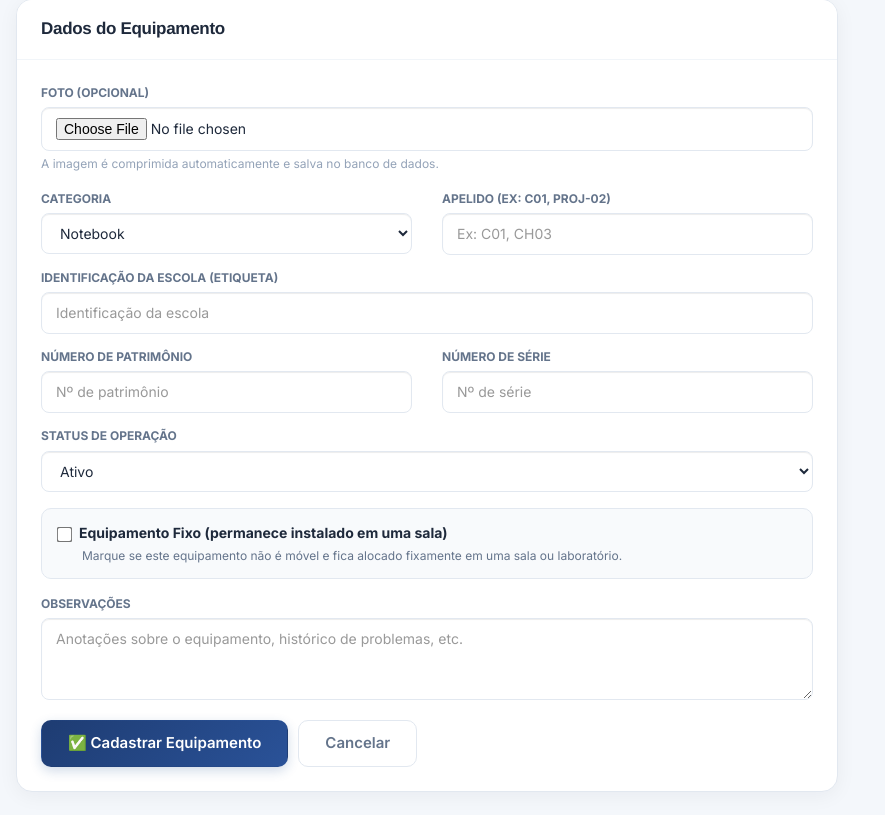
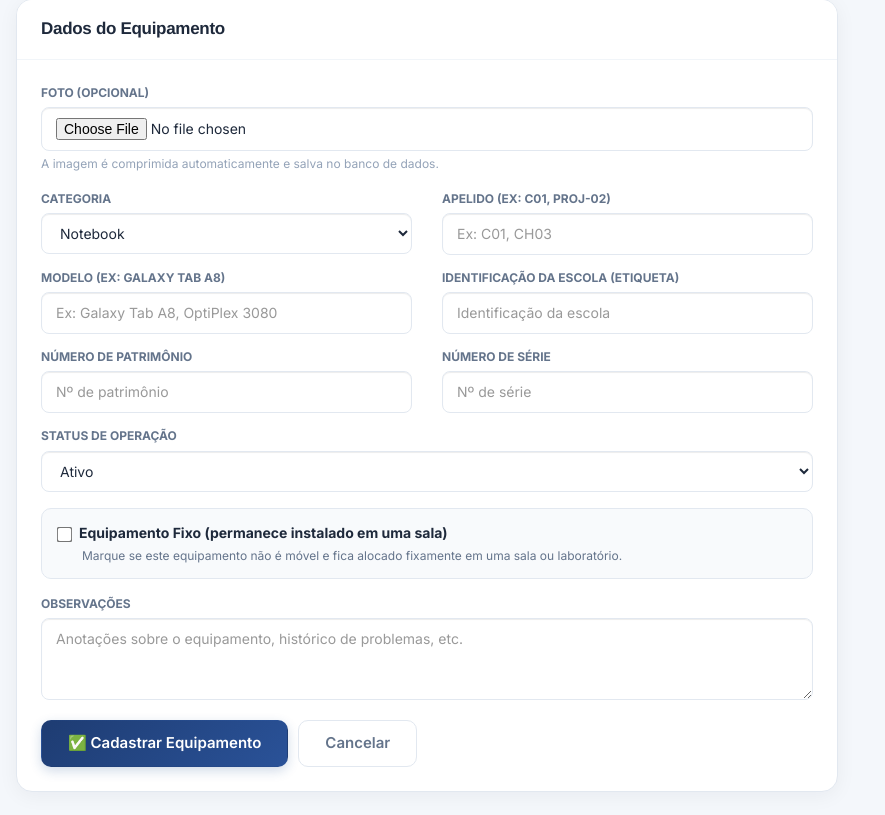
Before and after one commit to RafaelMiillerSilva/LabHub, a Django app: page /equipamentos/novo/ in a window 1280 px wide. Shown: the part 199-1014 px from the top of the page, without its empty margins (0-885 px from the left). Run offline with Django 3.2, Linux system fonts and the light colour scheme; the visitor is signed in with stand-in values (Sample User, id 1); data that the repository does not hold is empty; some libraries are stand-ins or nearby versions.

Commit message:
feat: implement equipment management module with forms, models, and service layer

```diff
--- a/app/forms.py
+++ b/app/forms.py
@@ -139,17 +139,19 @@ class EquipamentoForm(forms.ModelForm):
     class Meta:
         model = Equipamento
         fields = [
-            'categoria', 'apelido', 'identificacao_escola',
-            'numero_patrimonio', 'numero_serie', 'imei',
+            'categoria', 'modelo', 'apelido', 'identificacao_escola',
+            'numero_patrimonio', 'numero_serie', 'imei', 'imei_2',
             'fixo', 'sala', 'status', 'observacao'
         ]
         widgets = {
             'categoria': forms.Select(attrs={'class': 'form-control', 'id': 'id_categoria'}),
+            'modelo': forms.TextInput(attrs={'class': 'form-control', 'placeholder': 'Ex: Galaxy Tab A8, OptiPlex 3080'}),
             'apelido': forms.TextInput(attrs={'class': 'form-control', 'placeholder': 'Ex: C01, CH03'}),
             'identificacao_escola': forms.TextInput(attrs={'class': 'form-control', 'placeholder': 'Identificação da escola'}),
             'numero_patrimonio': forms.TextInput(attrs={'class': 'form-control', 'placeholder': 'Nº de patrimônio'}),
             'numero_serie': forms.TextInput(attrs={'class': 'form-control', 'placeholder': 'Nº de série'}),
             'imei': forms.TextInput(attrs={'class': 'form-control', 'placeholder': 'Apenas tablets/smartphones', 'id': 'id_imei'}),
+            'imei_2': forms.TextInput(attrs={'class': 'form-control', 'placeholder': 'Opcional (segundo chip)', 'id': 'id_imei_2'}),
             'fixo': forms.CheckboxInput(attrs={'id': 'id_fixo'}),
             'sala': forms.Select(attrs={'class': 'form-control', 'id': 'id_sala'}),
             'status': forms.Select(attrs={'class': 'form-control'}),
--- a/app/models.py
+++ b/app/models.py
@@ -130,10 +130,12 @@ class Equipamento(models.Model):
     categoria = models.CharField(max_length=15, choices=CATEGORIA_CHOICES, default='NOTEBOOK')
     apelido = models.CharField(max_length=30, unique=True, default='',
                                help_text='Ex: C01, CH03')
+    modelo = models.CharField('Modelo', max_length=100, blank=True, default='')
     identificacao_escola = models.CharField('Identificação da escola', max_length=60, blank=True, default='')
     numero_patrimonio = models.CharField('Número de patrimônio', max_length=60, blank=True, default='')
     numero_serie = models.CharField('Número de série', max_length=80, blank=True, default='')
-    imei = models.CharField('IMEI', max_length=20, blank=True, null=True)
+    imei = models.CharField('IMEI 1', max_length=20, blank=True, null=True)
+    imei_2 = models.CharField('IMEI 2', max_length=20, blank=True, null=True)
     status = models.CharField(max_length=12, choices=STATUS_CHOICES, default='ATIVO')
     fixo = models.BooleanField('Fixo', default=False, help_text='Indica se o equipamento é fixo em uma sala')
     sala = models.ForeignKey(
--- a/app/templates/app/equipamento_form.html
+++ b/app/templates/app/equipamento_form.html
@@ -63,9 +63,15 @@
                         </div>
                     </div>
 
-                    <div style="margin-bottom:14px;">
-                        <label style="display:block; font-size:12px; font-weight:700; text-transform:uppercase; color:var(--lh-text-muted); margin-bottom:6px;">Identificação da escola (Etiqueta)</label>
-                        {{ form.identificacao_escola }}
+                    <div class="row">
+                        <div class="col-sm-6" style="margin-bottom:14px;">
+                            <label style="display:block; font-size:12px; font-weight:700; text-transform:uppercase; color:var(--lh-text-muted); margin-bottom:6px;">Modelo (ex: Galaxy Tab A8)</label>
+                            {{ form.modelo }}
+                        </div>
+                        <div class="col-sm-6" style="margin-bottom:14px;">
+                            <label style="display:block; font-size:12px; font-weight:700; text-transform:uppercase; color:var(--lh-text-muted); margin-bottom:6px;">Identificação da escola (Etiqueta)</label>
+                            {{ form.identificacao_escola }}
+                        </div>
                     </div>
 
                     <div class="row">
@@ -79,9 +85,17 @@
                         </div>
                     </div>
 
-                    <div style="margin-bottom:14px;" id="grupo-imei">
-                        <label style="display:block; font-size:12px; font-weight:700; text-transform:uppercase; color:var(--lh-text-muted); margin-bottom:6px;">IMEI <span style="font-weight:400; color:var(--lh-text-light); text-transform:none;">(tablets e smartphones)</span></label>
-                        {{ form.imei }}
+                    <div id="grupo-imei">
+                        <div class="row" style="margin-bottom:14px;">
+                            <div class="col-sm-6">
+                                <label style="display:block; font-size:12px; font-weight:700; text-transform:uppercase; color:var(--lh-text-muted); margin-bottom:6px;">IMEI 1 <span style="font-weight:400; color:var(--lh-text-light); text-transform:none;">(tablets/smartphones)</span></label>
+                                {{ form.imei }}
+                            </div>
+                            <div class="col-sm-6">
+                                <label style="display:block; font-size:12px; font-weight:700; text-transform:uppercase; color:var(--lh-text-muted); margin-bottom:6px;">IMEI 2 <span style="font-weight:400; color:var(--lh-text-light); text-transform:none;">(opcional)</span></label>
+                                {{ form.imei_2 }}
+                            </div>
+                        </div>
                     </div>
 
                     <div style="margin-bottom:16px;">
--- a/app/views/equipamentos.py
+++ b/app/views/equipamentos.py
@@ -221,19 +221,22 @@ def exportar_equipamentos(request):
     writer = csv.writer(response, delimiter=';')
     writer.writerow([
         'Apelido',
+        'Modelo',
         'Categoria',
         'Fixo',
         'Sala',
         'Identificação Escola',
         'Nº Patrimônio',
         'Nº de Série',
-        'IMEI',
+        'IMEI 1',
+        'IMEI 2',
         'Status',
     ])
 
     for equip in lista:
         writer.writerow([
             equip.apelido or '',
+            equip.modelo or '',
             equip.get_categoria_display() if hasattr(equip, 'get_categoria_display') else equip.categoria,
             'Sim' if equip.fixo else 'Não',
             equip.sala.nome if equip.fixo and equip.sala else '',
@@ -241,6 +244,7 @@ def exportar_equipamentos(request):
             equip.numero_patrimonio or '',
             equip.numero_serie or '',
             equip.imei or '',
+            equip.imei_2 or '',
             getattr(equip, 'status', ''),
         ])
 
```
Also changed, not shown: app/services/etiqueta_service.py (+10 -5 lines), app/templates/app/equipamentos.html (+7 -2 lines), app/migrations/0018_equipamento_imei_2_equipamento_modelo_and_more.py (added).
